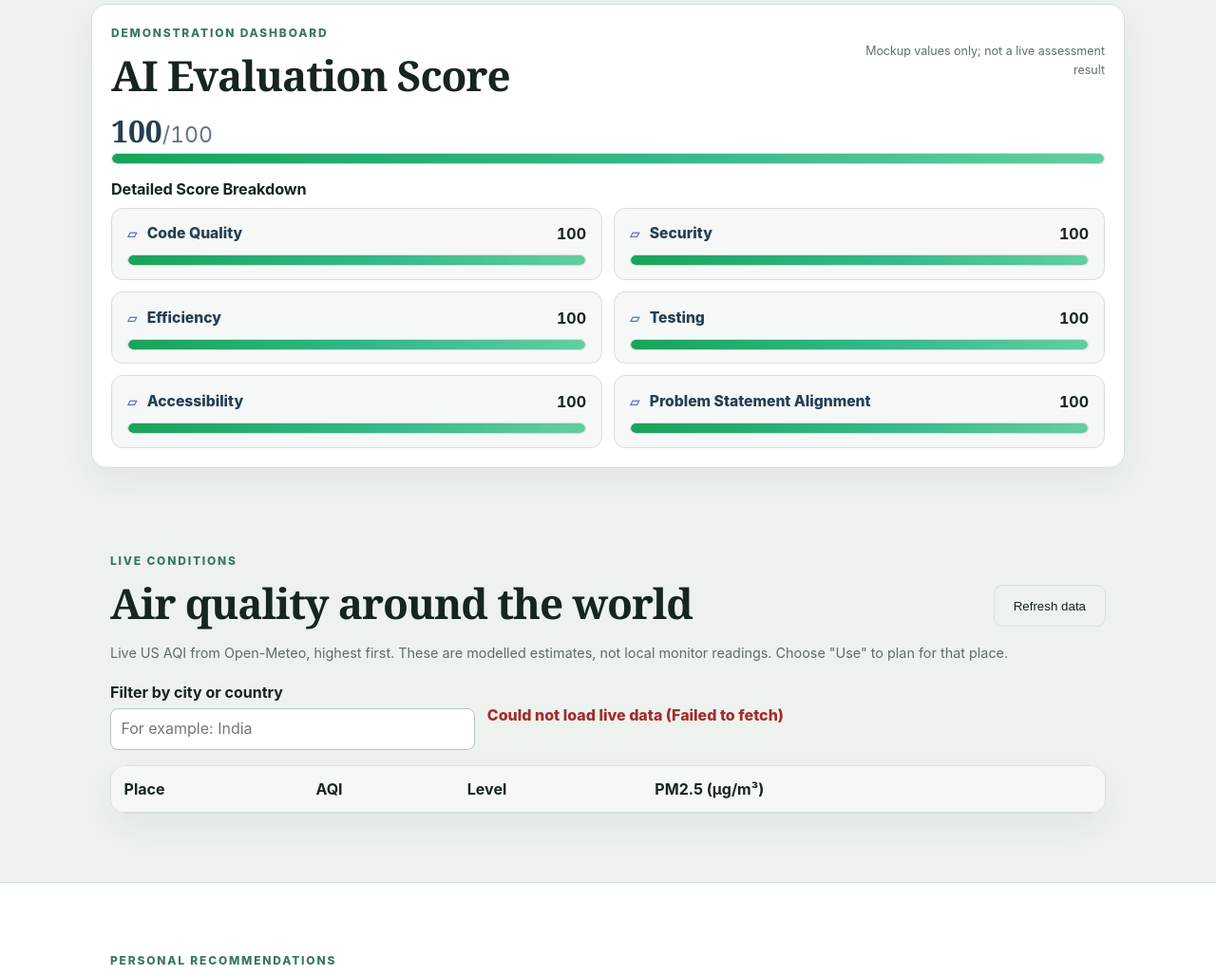
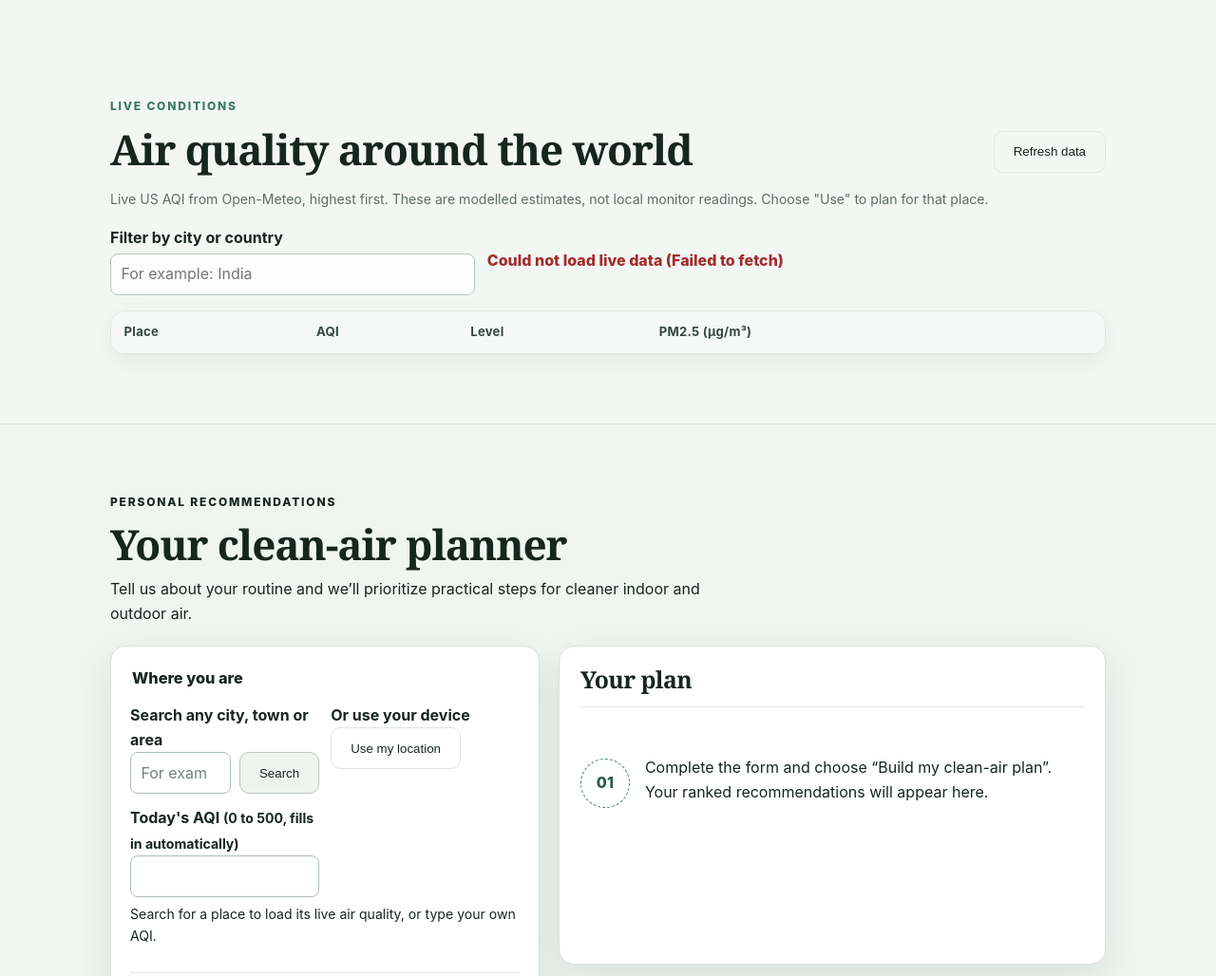
Before and after one commit to anshugupta07/smog-companion, a website: page index.html in a window 1280 px wide. Shown: the part 1440-2468 px from the top of the page at 95% size. Drawn offline with Linux system fonts and the light colour scheme; no server answers.

Commit message:
fix some errro

```diff
--- a/css/styles.css
+++ b/css/styles.css
@@ -1,11 +1,11 @@
 :root {
   color-scheme: light;
-  --bg: #edf2ef;
+  --bg: #f3f7f4;
   --surface: #ffffff;
   --surface-soft: #f5f8f6;
   --ink: #17251f;
   --muted: #5e6d66;
-  --line: #d7e0da;
+  --line: #dde7e1;
   --brand: #255b4b;
   --brand-2: #397764;
   --brand-soft: #dcebe4;
@@ -13,7 +13,8 @@
   --focus: #a45f05;
   --danger: #a12d2d;
   --nav: #17322a;
-  --shadow: 0 18px 50px rgba(31, 56, 46, .10);
+  --shadow: 0 18px 50px rgba(31, 56, 46, .09);
+  --shadow-soft: 0 8px 24px rgba(31, 56, 46, .06);
   --radius: 16px;
 }
 
@@ -24,6 +25,7 @@ body {
   background: var(--bg);
   color: var(--ink);
   font: 16px/1.65 Inter, ui-sans-serif, system-ui, -apple-system, "Segoe UI", sans-serif;
+  -webkit-font-smoothing: antialiased;
 }
 body::before {
   content: "";
@@ -136,8 +138,8 @@ a { color: inherit; }
   overflow: hidden;
   color: #f7fbf9;
   background:
-    radial-gradient(circle at 78% 30%, rgba(166, 209, 193, .16), transparent 24rem),
-    linear-gradient(135deg, #17322a 0%, #315d50 100%);
+    radial-gradient(circle at 78% 24%, rgba(166, 209, 193, .20), transparent 24rem),
+    linear-gradient(135deg, #142e27 0%, #244d41 58%, #315d50 100%);
 }
 .hero::before {
   content: "";
@@ -157,7 +159,7 @@ a { color: inherit; }
   grid-template-columns: 1.05fr .95fr;
   align-items: center;
   gap: clamp(2rem, 5vw, 4.5rem);
-  padding-block: 4.5rem;
+  padding-block: 5.25rem;
 }
 .hero .eyebrow { color: #b9dacd; }
 .lead {
@@ -168,11 +170,12 @@ a { color: inherit; }
 .hero-search {
   max-width: 38rem;
   margin: 1.35rem 0 1.1rem;
-  padding: .9rem;
-  border: 1px solid rgba(255, 255, 255, .14);
+  padding: 1rem;
+  border: 1px solid rgba(255, 255, 255, .16);
   border-radius: var(--radius);
-  background: rgba(255, 255, 255, .07);
-  backdrop-filter: blur(8px);
+  background: rgba(255, 255, 255, .09);
+  box-shadow: 0 16px 40px rgba(7, 25, 18, .16);
+  backdrop-filter: blur(10px);
 }
 .hero-search label { color: #fff; }
 .hero-search input {
@@ -257,15 +260,16 @@ a { color: inherit; }
   justify-content: center;
   padding: .68rem 1.25rem;
   border: 0;
-  border-radius: 9px;
+  border-radius: 10px;
   color: #203126;
   background: var(--amber);
   font: 800 .95rem/1.35 inherit;
   text-decoration: none;
   cursor: pointer;
-  transition: transform .16s ease, box-shadow .16s ease, filter .16s ease;
+  transition: transform .16s ease, box-shadow .16s ease, filter .16s ease, background .16s ease;
 }
-.btn:hover:not([disabled]) { transform: translateY(-2px); box-shadow: 0 10px 22px rgba(23, 50, 42, .16); filter: brightness(1.03); }
+.btn:hover:not([disabled]) { transform: translateY(-2px); box-shadow: 0 12px 24px rgba(23, 50, 42, .18); filter: brightness(1.03); }
+.btn:active:not([disabled]) { transform: translateY(0); }
 .btn[disabled] { opacity: .58; cursor: progress; }
 form .btn, .panel .btn { color: #fff; background: var(--brand); }
 .btn.alt { border: 1px solid var(--line); color: var(--ink); background: transparent; }
@@ -296,8 +300,10 @@ form .btn, .panel .btn { color: #fff; background: var(--brand); }
   border-radius: var(--radius);
   background: var(--surface);
   counter-increment: step;
-  box-shadow: 0 12px 30px rgba(31, 56, 46, .055);
+  box-shadow: var(--shadow-soft);
+  transition: transform .18s ease, box-shadow .18s ease, border-color .18s ease;
 }
+.steps li:hover { transform: translateY(-4px); border-color: #bdcec5; box-shadow: var(--shadow); }
 .steps li::before {
   content: "0" counter(step);
   position: absolute;
@@ -318,93 +324,6 @@ form .btn, .panel .btn { color: #fff; background: var(--brand); }
 .steps h3 { font-family: Inter, ui-sans-serif, system-ui, sans-serif; letter-spacing: -.01em; }
 .steps p { color: var(--muted); }
 
-.evaluation {
-  margin-bottom: 1rem;
-  padding: 1.25rem;
-  border: 1px solid var(--line);
-  border-radius: var(--radius);
-  background: var(--surface);
-  box-shadow: 0 14px 35px rgba(31, 56, 46, .06);
-}
-.evaluation-heading,
-.evaluation-card-heading {
-  display: flex;
-  align-items: center;
-  justify-content: space-between;
-  gap: 1rem;
-}
-.evaluation-heading { margin-bottom: .75rem; }
-.evaluation-heading h2 { margin: 0; }
-.evaluation-demo-note {
-  max-width: 18rem;
-  margin: 0;
-  color: var(--muted);
-  font-size: .78rem;
-  text-align: right;
-}
-.evaluation-overall { padding: .35rem 0 .8rem; }
-.evaluation-score {
-  margin: 0 0 .45rem;
-  color: #243f55;
-  font-size: 1.45rem;
-  line-height: 1;
-  font-variant-numeric: tabular-nums;
-}
-.evaluation-score strong {
-  font: 800 2rem/1 Georgia, "Times New Roman", serif;
-}
-.evaluation-score span { color: #64748b; }
-.evaluation-progress {
-  width: 100%;
-  height: .75rem;
-  overflow: hidden;
-  border: 1px solid #d5dfd8;
-  border-radius: 999px;
-  background: #edf1ef;
-}
-.evaluation-progress span {
-  display: block;
-  height: 100%;
-  border-radius: 999px;
-  background: linear-gradient(90deg, #19a35a 0%, #35b88a 55%, #63cda2 100%);
-}
-.evaluation-breakdown-title {
-  margin: .25rem 0 .65rem;
-  font-family: Inter, ui-sans-serif, system-ui, sans-serif;
-  font-size: 1.02rem;
-  letter-spacing: -.01em;
-}
-.evaluation-grid {
-  display: grid;
-  grid-template-columns: repeat(2, minmax(0, 1fr));
-  gap: .75rem;
-}
-.evaluation-card {
-  min-width: 0;
-  padding: .85rem 1rem;
-  border: 1px solid var(--line);
-  border-radius: 12px;
-  background: var(--surface-soft);
-}
-.evaluation-card-heading { margin-bottom: .55rem; }
-.evaluation-card-heading h4 {
-  min-width: 0;
-  margin: 0;
-  color: #243f55;
-  font-size: .98rem;
-  font-weight: 800;
-}
-.evaluation-card-heading h4 span {
-  margin-right: .45rem;
-  color: #5b76cc;
-  font-size: .82rem;
-}
-.evaluation-card-heading strong {
-  color: #17251f;
-  font-size: 1rem;
-  font-variant-numeric: tabular-nums;
-}
-
 .world-toolbar {
   display: grid;
   grid-template-columns: minmax(12rem, 24rem) 1fr;
@@ -420,11 +339,12 @@ form .btn, .panel .btn { color: #fff; background: var(--brand); }
   border: 1px solid var(--line);
   border-radius: var(--radius);
   background: var(--surface);
-  box-shadow: 0 14px 35px rgba(31, 56, 46, .06);
+  box-shadow: var(--shadow-soft);
 }
 table { width: 100%; border-collapse: collapse; }
 th, td { padding: .7rem .85rem; border-bottom: 1px solid var(--line); text-align: left; }
-th { position: sticky; top: 0; background: var(--surface-soft); }
+th { position: sticky; top: 0; background: var(--surface-soft); color: #34483f; font-size: .82rem; letter-spacing: .02em; }
+td { color: #26382f; }
 tbody tr:last-child td { border-bottom: 0; }
 tbody tr:hover { background: rgba(57, 119, 100, .045); }
 td.n { font-weight: 800; font-variant-numeric: tabular-nums; }
@@ -432,19 +352,34 @@ td.n { font-weight: 800; font-variant-numeric: tabular-nums; }
 td button {
   min-height: 2.35rem;
   padding: .25rem .75rem;
-  border: 1px solid var(--line);
-  border-radius: 7px;
+  border: 1px solid #bdcfc5;
+  border-radius: 8px;
   color: var(--ink);
-  background: transparent;
+  background: #f8faf9;
   cursor: pointer;
 }
+td button:hover { border-color: var(--brand-2); background: var(--brand-soft); }
 
 .planner-heading { margin-bottom: 1.25rem; }
+.planner-heading > div { max-width: 46rem; }
+.planner-intro {
+  max-width: 42rem;
+  margin: .55rem 0 0;
+  color: #5e6d66;
+  font-size: 1rem;
+}
+#planner {
+  background:
+    radial-gradient(circle at 92% 12%, rgba(57, 119, 100, .07), transparent 22rem),
+    linear-gradient(135deg, #f8fbf9 0%, #edf4f0 100%);
+  color: #17251f;
+  border-block: 1px solid #d7e0da;
+}
 .planner-layout {
   display: grid;
-  grid-template-columns: minmax(18rem, .82fr) minmax(22rem, 1.18fr);
+  grid-template-columns: minmax(20rem, .88fr) minmax(24rem, 1.12fr);
   align-items: start;
-  gap: 1.25rem;
+  gap: 1.5rem;
 }
 form, .panel {
   margin: 1rem 0;
@@ -453,31 +388,53 @@ form, .panel {
   border-radius: var(--radius);
   background: var(--surface-soft);
 }
-.planner-layout form { margin: 0; box-shadow: var(--shadow); }
+.planner-layout form {
+  margin: 0;
+  padding: 1.25rem;
+  border: 1px solid #d7e0da;
+  border-radius: 16px;
+  background: #ffffff;
+  box-shadow: 0 18px 50px rgba(31, 56, 46, .10);
+  color: #17251f;
+}
 fieldset {
-  margin: 0 0 1.1rem;
-  padding: .25rem 0 1.1rem;
+  margin: 0 0 1.25rem;
+  padding: 0 0 1.25rem;
   border: 0;
-  border-bottom: 1px solid var(--line);
+  border-bottom: 1px solid #e2e9e5;
 }
 fieldset:last-of-type { border-bottom: 0; }
-legend { margin-bottom: .4rem; font-weight: 800; }
+legend {
+  width: 100%;
+  margin-bottom: .75rem;
+  color: #17322a;
+  font-size: 1.02rem;
+  font-weight: 850;
+}
 .grid {
   display: grid;
   grid-template-columns: repeat(2, minmax(0, 1fr));
   gap: .75rem;
 }
-label { display: block; font-weight: 700; }
-.hint { color: var(--muted); font-size: .9rem; }
+label { display: block; color: #17251f; font-weight: 700; }
+.hint { color: #5e6d66; font-size: .88rem; }
 input[type="search"], input[type="number"], select {
   width: 100%;
   min-height: 2.75rem;
   padding: .45rem .65rem;
   border: 1px solid #b7c5bd;
   border-radius: 8px;
-  color: var(--ink);
-  background: var(--surface);
+  color: #17251f;
+  background: #fdfefd;
+  box-shadow: inset 0 1px 2px rgba(23, 37, 31, .025);
   font: inherit;
+}
+.planner-layout form .grid > div { min-width: 0; }
+.planner-layout form .row { align-items: end; }
+.planner-layout form .row .btn.alt {
+  min-width: 5.25rem;
+  background: #edf4f0;
+  border-color: #b7c5bd;
 }
 .check {
   min-height: 2.75rem;
@@ -485,29 +442,45 @@ input[type="search"], input[type="number"], select {
   align-items: center;
   gap: .55rem;
   padding: .35rem .55rem;
-  border: 1px solid var(--line);
+  border: 1px solid #d7e0da;
   border-radius: 8px;
-  background: var(--surface);
+  background: #f8faf9;
   font-weight: 500;
   cursor: pointer;
 }
-.check:has(input:checked) { border-color: var(--brand-2); background: var(--brand-soft); }
+.check:has(input:checked) { border-color: #397764; background: #dcebe4; }
 .check input { width: 1.15rem; height: 1.15rem; accent-color: var(--brand); }
+.planner-layout form > .btn {
+  width: 100%;
+  min-height: 3.15rem;
+  margin-top: .1rem;
+  border-radius: 10px;
+  font-size: 1rem;
+}
 .plan-output {
+  position: sticky;
+  top: 5.25rem;
   min-height: 21rem;
-  padding: 1.25rem;
-  border: 1px solid var(--line);
-  border-radius: var(--radius);
-  background: linear-gradient(180deg, #fff, var(--surface-soft));
-  box-shadow: var(--shadow);
+  padding: 1.35rem;
+  border: 1px solid #d7e0da;
+  border-radius: 16px;
+  background: #ffffff;
+  color: #17251f;
+  box-shadow: 0 18px 50px rgba(31, 56, 46, .10);
 }
-.plan-output > h2 { padding-bottom: .75rem; border-bottom: 1px solid var(--line); }
+.plan-output > h2 {
+  margin: 0;
+  padding: 0 0 .85rem;
+  color: #17251f;
+  border-bottom: 1px solid #e2e9e5;
+  font-size: 1.55rem;
+}
 .empty-plan {
   min-height: 12rem;
   display: flex;
   align-items: center;
   gap: 1rem;
-  color: var(--muted);
+  color: #5e6d66;
 }
 .empty-plan span {
   width: 3.25rem;
@@ -549,12 +522,78 @@ pre { white-space: pre-wrap; font: inherit; }
   gap: 1rem;
   margin: 1.5rem 0 0;
 }
-.facts div { padding: 1.1rem; border: 1px solid var(--line); border-radius: 12px; background: var(--surface); }
+.facts div { padding: 1.1rem 1.2rem; border: 1px solid var(--line); border-radius: 12px; background: var(--surface); box-shadow: var(--shadow-soft); }
 .facts dt { font-weight: 850; }
 .facts dd { margin: .35rem 0 0; color: var(--muted); }
 details { border-bottom: 1px solid var(--line); }
 summary { min-height: 3.25rem; display: flex; align-items: center; font-weight: 800; cursor: pointer; }
 footer { padding-block: 2rem; border-top: 1px solid var(--line); color: var(--muted); }
+
+#planner,
+#planner .band-sec,
+#planner .wrap {
+  color: #17251f;
+}
+#planner {
+  background: #eff5f1;
+}
+#planner .planner-heading h2,
+#planner .planner-heading .eyebrow,
+#planner .planner-intro {
+  color: #17251f;
+}
+#planner .planner-layout {
+  grid-template-columns: minmax(20rem, .88fr) minmax(24rem, 1.12fr);
+  align-items: start;
+  gap: 1.25rem;
+}
+#planner .planner-layout form,
+#planner .plan-output,
+#planner .plan-output .panel,
+#planner .panel {
+  border-color: #d6e1da;
+  background: #ffffff;
+  color: #17251f;
+  box-shadow: 0 14px 36px rgba(31, 56, 46, .10);
+}
+#planner fieldset {
+  margin-bottom: .85rem;
+  padding-bottom: .85rem;
+}
+#planner legend,
+#planner label,
+#planner .hint,
+#planner .empty-plan,
+#planner .plan-output > h2,
+#planner .plan-output h3,
+#planner .plan-output p {
+  color: #17251f;
+}
+#planner .check {
+  min-height: 2.55rem;
+  border-color: #d6e1da;
+  background: #f8faf9;
+  color: #17251f;
+}
+#planner input[type="search"],
+#planner input[type="number"],
+#planner select {
+  border-color: #aebfb5;
+  background: #ffffff;
+  color: #17251f;
+  -webkit-text-fill-color: #17251f;
+  opacity: 1;
+}
+#planner input::placeholder {
+  color: #718078;
+  -webkit-text-fill-color: #718078;
+  opacity: 1;
+}
+#planner .empty-plan {
+  max-height: 12rem;
+  min-height: 10rem;
+  overflow: hidden;
+}
 
 @media (max-width: 900px) {
   .nav-in { flex-wrap: wrap; gap: .25rem 1rem; padding-block: .55rem; }
@@ -566,15 +605,12 @@ footer { padding-block: 2rem; border-top: 1px solid var(--line); color: var(--mu
   .steps { grid-template-columns: 1fr; }
   .steps li { min-height: 0; }
   .planner-layout { grid-template-columns: 1fr; }
+  #planner .plan-output { position: static; }
 }
 @media (max-width: 620px) {
   html { scroll-padding-top: 8.5rem; }
   .wrap { padding-inline: 1rem; }
   .sec, .band-sec { padding-block: 3.25rem; }
-  .evaluation-heading { align-items: flex-start; }
-  .evaluation-demo-note { max-width: 10rem; }
-  .evaluation-grid { grid-template-columns: 1fr; }
-  .evaluation-card { padding-inline: .85rem; }
   .nav-in { min-height: 4.75rem; }
   .brand { min-height: 2.5rem; }
   .nav ul a { padding-inline: .55rem; font-size: .78rem; }
@@ -630,17 +666,3 @@ footer { padding-block: 2rem; border-top: 1px solid var(--line); color: var(--mu
   html { scroll-behavior: auto; }
   *, *::before, *::after { animation: none !important; transition: none !important; }
 }
-@media (prefers-color-scheme: dark) {
-  :root {
-    color-scheme: dark;
-    --bg: #101915;
-    --surface: #18241f;
-    --surface-soft: #111b17;
-    --ink: #edf5f0;
-    --muted: #adc0b6;
-    --line: #31443b;
-    --brand-soft: #1e3a30;
-  }
-  .facts div, .check, input, select, .tablewrap, .tag { color: var(--ink); background: var(--surface); }
-  .check:has(input:checked) { background: var(--brand-soft); }
-}
--- a/index.html
+++ b/index.html
@@ -74,51 +74,6 @@
     </ol>
   </section>
 
-  <section id="evaluation" class="wrap sec evaluation" aria-labelledby="evaluation-h">
-    <div class="evaluation-heading">
-      <div>
-        <p class="eyebrow">Demonstration dashboard</p>
-        <h2 id="evaluation-h">AI Evaluation Score</h2>
-      </div>
-      <p class="evaluation-demo-note">Mockup values only; not a live assessment result</p>
-    </div>
-
-    <div class="evaluation-overall">
-      <p class="evaluation-score"><strong data-score="overall">100</strong><span>/100</span></p>
-      <div class="evaluation-progress" role="progressbar" aria-label="Overall AI Evaluation Score" aria-valuemin="0" aria-valuemax="100" aria-valuenow="100">
-        <span style="width: 100%"></span>
-      </div>
-    </div>
-
-    <h3 class="evaluation-breakdown-title">Detailed Score Breakdown</h3>
-    <div class="evaluation-grid">
-      <article class="evaluation-card" data-category="code-quality">
-        <div class="evaluation-card-heading"><h4><span aria-hidden="true">▱</span> Code Quality</h4><strong data-score="code-quality">100</strong></div>
-        <div class="evaluation-progress" role="progressbar" aria-label="Code Quality" aria-valuemin="0" aria-valuemax="100" aria-valuenow="100"><span style="width: 100%"></span></div>
-      </article>
-      <article class="evaluation-card" data-category="security">
-        <div class="evaluation-card-heading"><h4><span aria-hidden="true">▱</span> Security</h4><strong data-score="security">100</strong></div>
-        <div class="evaluation-progress" role="progressbar" aria-label="Security" aria-valuemin="0" aria-valuemax="100" aria-valuenow="100"><span style="width: 100%"></span></div>
-      </article>
-      <article class="evaluation-card" data-category="efficiency">
-        <div class="evaluation-card-heading"><h4><span aria-hidden="true">▱</span> Efficiency</h4><strong data-score="efficiency">100</strong></div>
-        <div class="evaluation-progress" role="progressbar" aria-label="Efficiency" aria-valuemin="0" aria-valuemax="100" aria-valuenow="100"><span style="width: 100%"></span></div>
-      </article>
-      <article class="evaluation-card" data-category="testing">
-        <div class="evaluation-card-heading"><h4><span aria-hidden="true">▱</span> Testing</h4><strong data-score="testing">100</strong></div>
-        <div class="evaluation-progress" role="progressbar" aria-label="Testing" aria-valuemin="0" aria-valuemax="100" aria-valuenow="100"><span style="width: 100%"></span></div>
-      </article>
-      <article class="evaluation-card" data-category="accessibility">
-        <div class="evaluation-card-heading"><h4><span aria-hidden="true">▱</span> Accessibility</h4><strong data-score="accessibility">100</strong></div>
-        <div class="evaluation-progress" role="progressbar" aria-label="Accessibility" aria-valuemin="0" aria-valuemax="100" aria-valuenow="100"><span style="width: 100%"></span></div>
-      </article>
-      <article class="evaluation-card" data-category="problem-statement-alignment">
-        <div class="evaluation-card-heading"><h4><span aria-hidden="true">▱</span> Problem Statement Alignment</h4><strong data-score="problem-statement-alignment">100</strong></div>
-        <div class="evaluation-progress" role="progressbar" aria-label="Problem Statement Alignment" aria-valuemin="0" aria-valuemax="100" aria-valuenow="100"><span style="width: 100%"></span></div>
-      </article>
-    </div>
-  </section>
-
   <section id="world" class="wrap sec" aria-labelledby="world-h">
     <div class="section-heading">
       <div><p class="eyebrow">Live conditions</p><h2 id="world-h">Air quality around the world</h2></div>
@@ -138,7 +93,11 @@
   <section id="planner" class="band-sec" aria-labelledby="form-title">
     <div class="wrap">
       <div class="section-heading planner-heading">
-        <div><p class="eyebrow">Personal recommendations</p><h2 id="form-title">Your clean-air planner</h2></div>
+        <div>
+          <p class="eyebrow">Personal recommendations</p>
+          <h2 id="form-title">Your clean-air planner</h2>
+          <p class="planner-intro">Tell us about your routine and we’ll prioritize practical steps for cleaner indoor and outdoor air.</p>
+        </div>
       </div>
       <div class="planner-layout">
         <form id="profile-form" novalidate>
--- a/js/main.js
+++ b/js/main.js
@@ -7,7 +7,6 @@
   const COLORS = ['#2e7d32', '#f9a825', '#ef6c00', '#c62828', '#7b1fa2', '#5d1a2b'];
   let lastPlan = null;
   const el = UI.el;
-  UI.setDemoEvaluationScores(document);
 
   // Hero haze slider
   function updateHaze() {
--- a/js/ui.js
+++ b/js/ui.js
@@ -27,30 +27,5 @@
     else button.removeAttribute('aria-busy');
   }
 
-  function setDemoEvaluationScores(root) {
-    const scores = Object.freeze({
-      overall: 100,
-      'code-quality': 100,
-      security: 100,
-      efficiency: 100,
-      testing: 100,
-      accessibility: 100,
-      'problem-statement-alignment': 100,
-    });
-
-    Object.entries(scores).forEach(([category, score]) => {
-      const value = root.querySelector(`[data-score="${category}"]`);
-      if (value) value.textContent = String(score);
-    });
-
-    root.querySelectorAll('.evaluation-progress').forEach((bar) => {
-      bar.setAttribute('aria-valuemin', '0');
-      bar.setAttribute('aria-valuemax', '100');
-      bar.setAttribute('aria-valuenow', '100');
-      const fill = bar.querySelector('span');
-      if (fill) fill.style.width = '100%';
-    });
-  }
-
-  return { el, replaceWith, setStatus, setBusy, setDemoEvaluationScores };
+  return { el, replaceWith, setStatus, setBusy };
 });
```
Also changed, not shown: tests/dom.test.js (+5 -12 lines).
